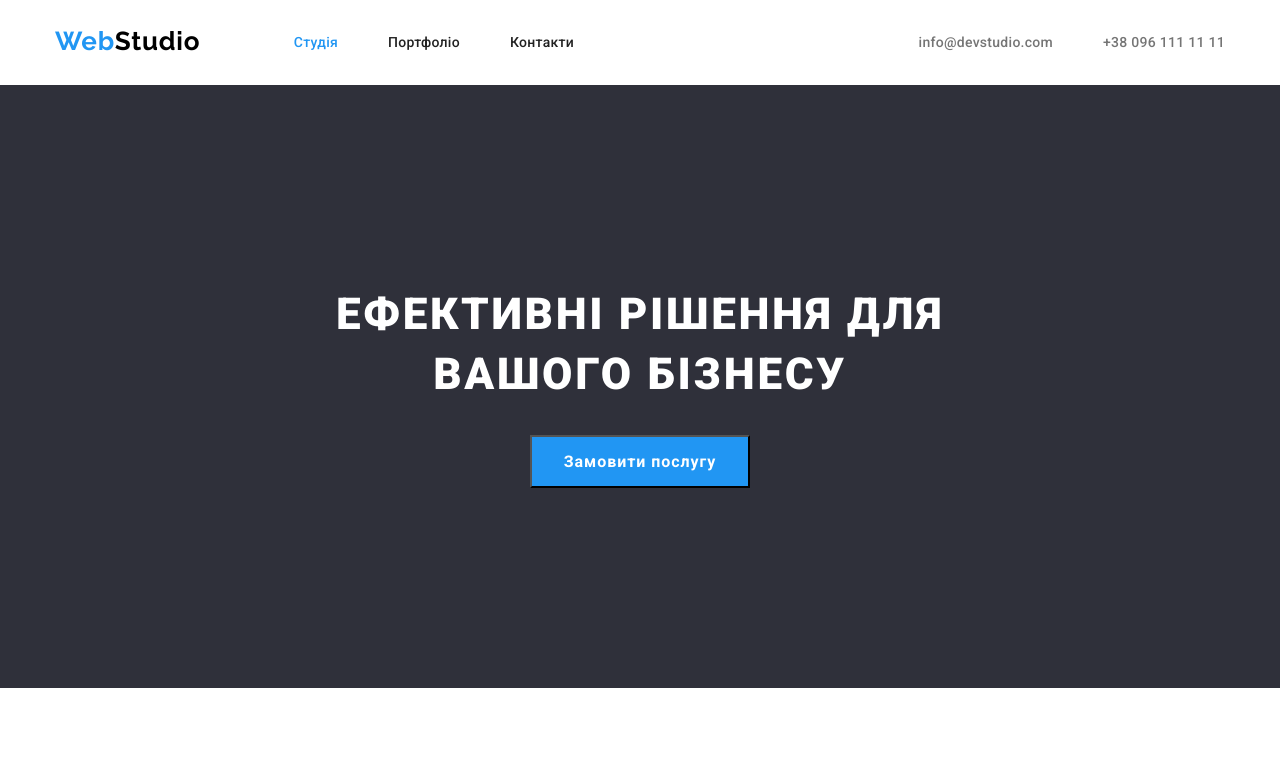
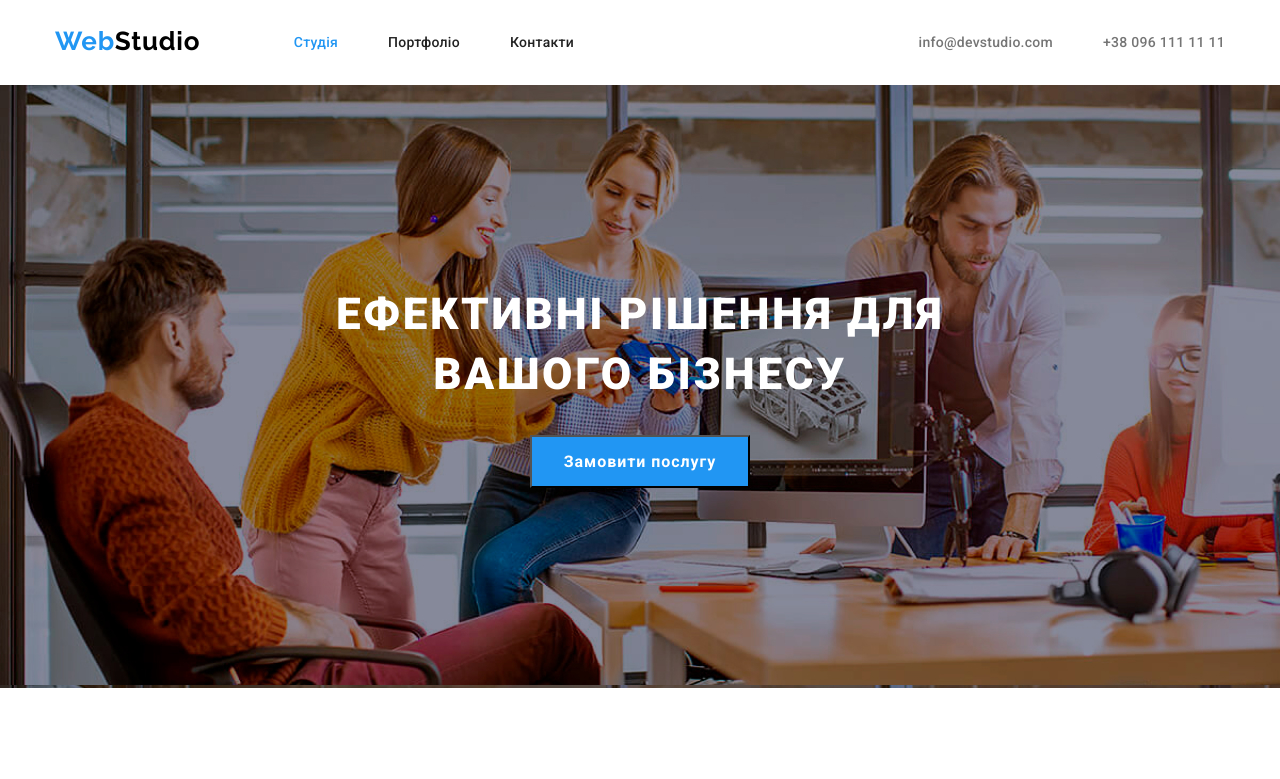
Before and after one commit to ZakharFrontend/Webstudio1, a plain HTML site: page index.html in a window 1280 px wide. Shown: the top 779 px of the page. Drawn offline with nearby package versions, Linux system fonts and the light colour scheme.

Commit message:
bg-image

```diff
--- a/css/style.css
+++ b/css/style.css
@@ -106,10 +106,10 @@ body {
 
 /* секція герой */
 .hero {
-    background-color: var(--footer-background);
     padding-top: 200px;
     padding-bottom: 200px;
     text-align: center;
+    background-image: url(../grafika/hero_background.jpg);
 }
 
 .hero-title {
```
Also changed, not shown: grafika/hero_background.jpg (added).
